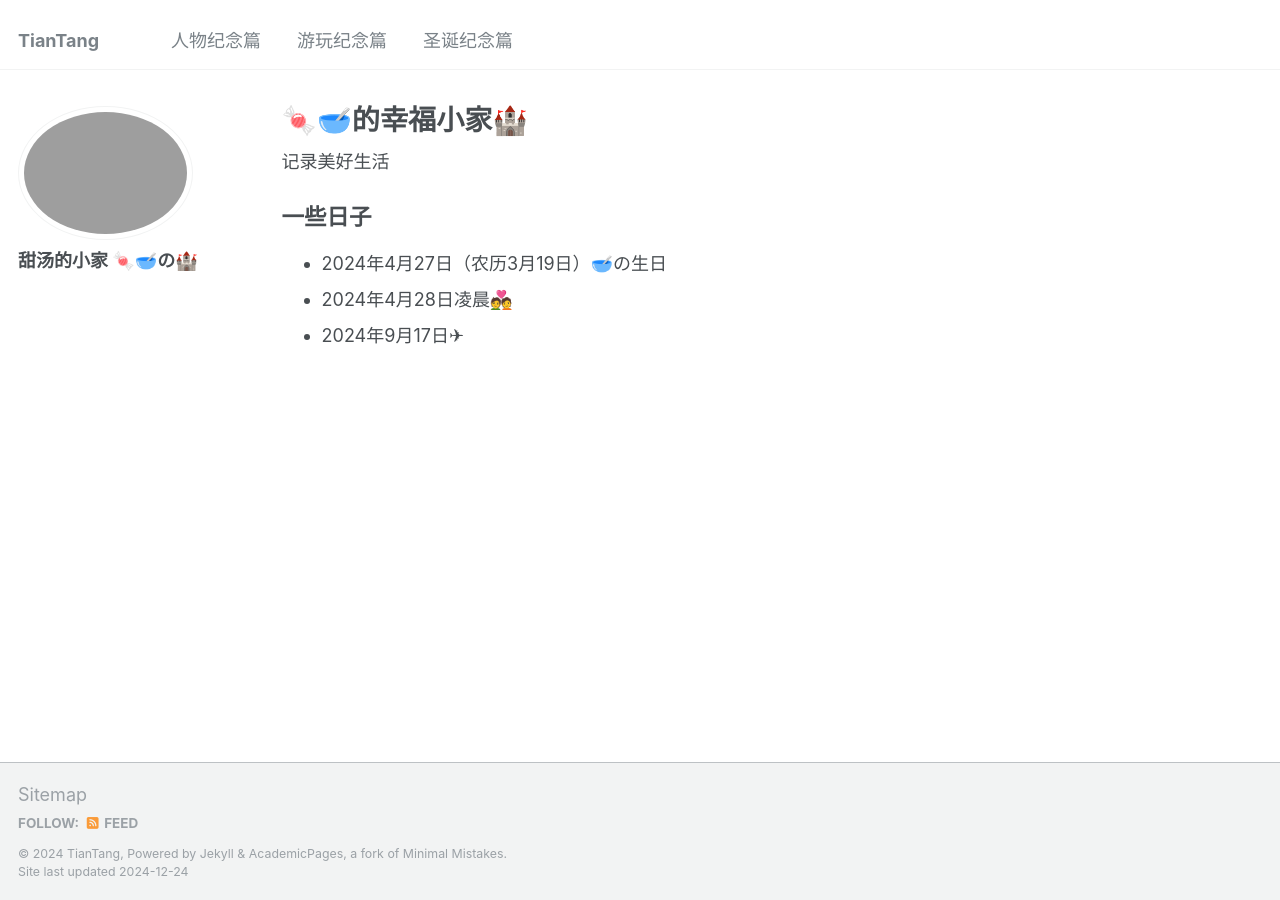
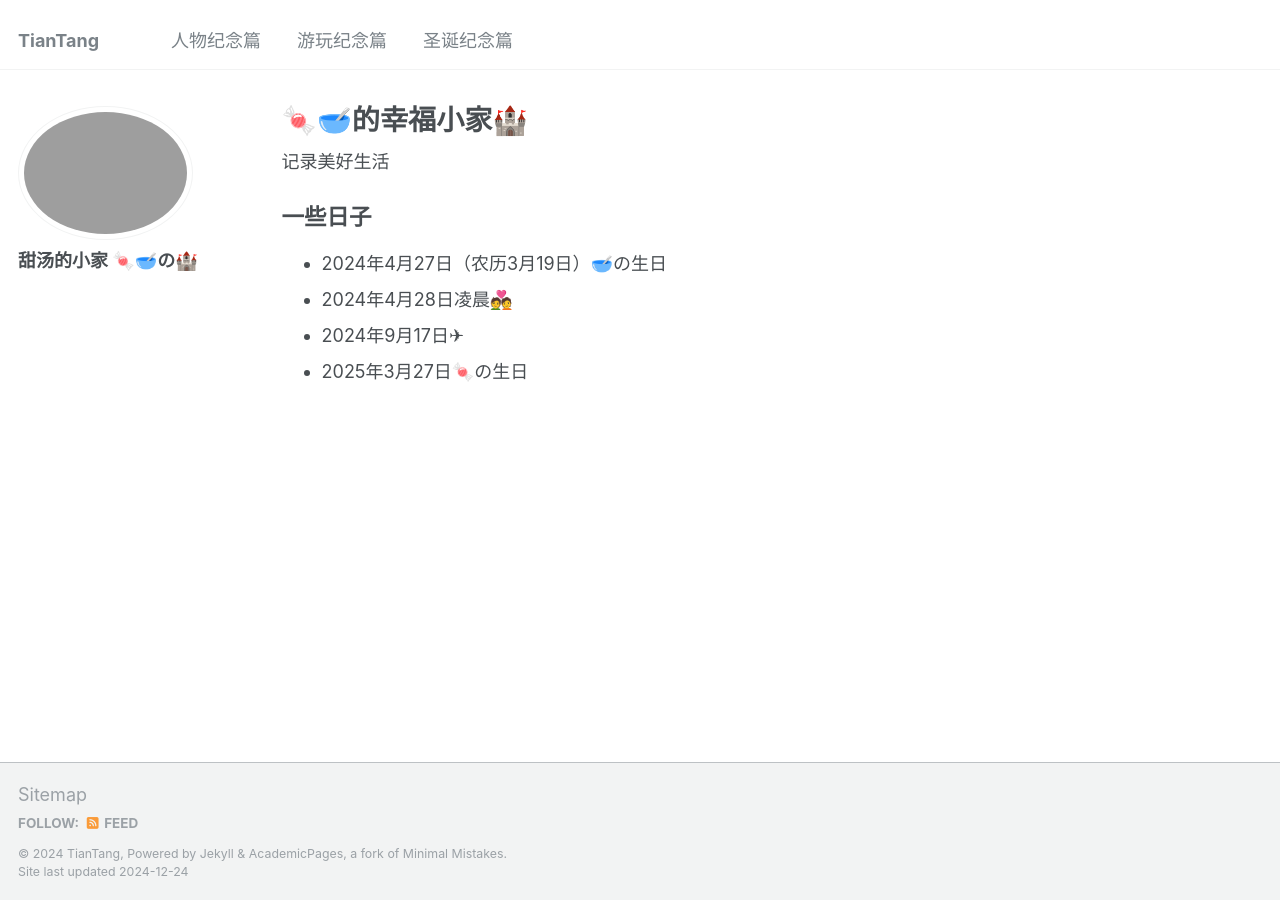
Before and after one commit to Jianchi-TIAN/TianTang, a Jekyll site: the page built from _pages/about.md, in a window 1280 px wide. Built offline with Jekyll 4.4.1, drawn with Linux system fonts in a browser that asks for light colours.

Commit message:
Update about.md

```diff
--- a/_pages/about.md
+++ b/_pages/about.md
@@ -14,3 +14,4 @@ redirect_from:
 * 2024年4月27日（农历3月19日）🥣の生日
 * 2024年4月28日凌晨💑
 * 2024年9月17日✈
+* 2025年3月27日🍬の生日
```
